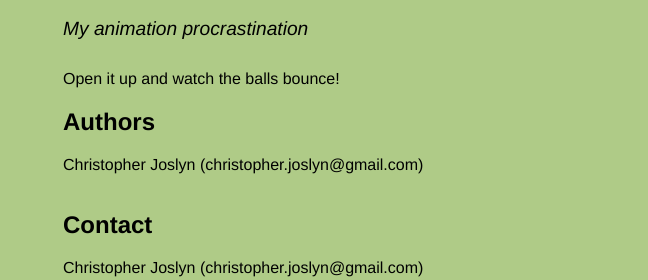
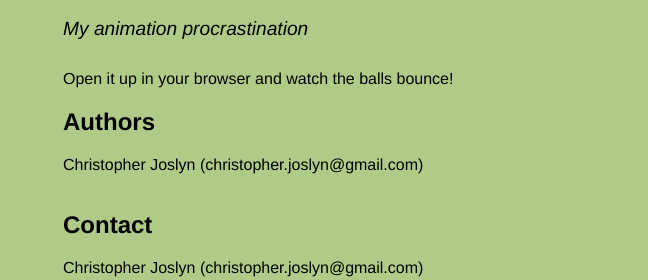
Before and after one commit to thisgeek/bounce, a plain HTML site: page index.html in a window 1280 px wide. Shown: the part 123-403 px from the top of the page, 227-875 px from the left. Drawn offline with Linux system fonts and the light colour scheme; grey boxes are pictures that could not be loaded.

Commit message:
Clarified platform.

```diff
--- a/index.html
+++ b/index.html
@@ -49,7 +49,7 @@
       My animation procrastination
     </div>
 
-    <p>Open it up and watch the balls bounce!</p><h2>Authors</h2>
+    <p>Open it up in your browser and watch the balls bounce!</p><h2>Authors</h2>
 <p>Christopher Joslyn (christopher.joslyn@gmail.com)
 <br/>
 <br/>      </p>
```
